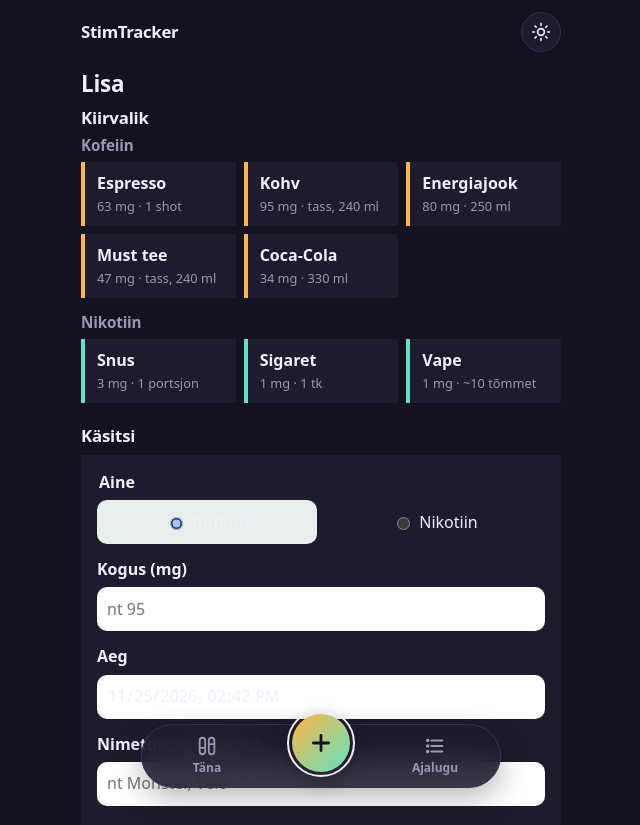
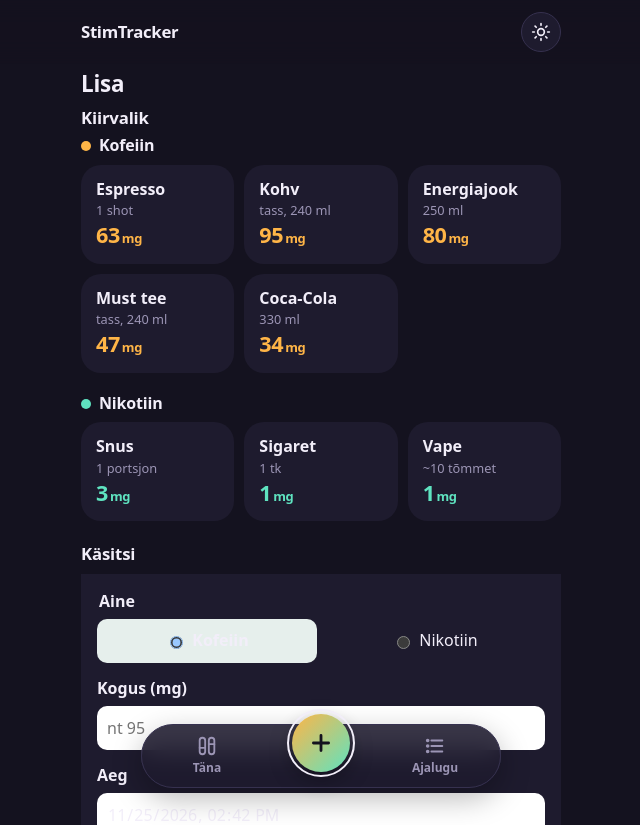
Before and after one commit to rakenduste-programmeerimine-2026/StimTracker, a Next.js app: page /add in a window 1280 px wide. Shown: the top 825 px of the page, without its empty margins (319-959 px from the left). Built offline with nearby package versions, Linux system fonts and the light colour scheme.

Commit message:
feat(ui): restyle presets as tiles with the amount up front

```diff
--- a/src/components/PresetButtons.module.css
+++ b/src/components/PresetButtons.module.css
@@ -1,52 +1,82 @@
 .group + .group {
-  margin-top: 16px;
+  margin-top: 22px;
 }
 
 .heading {
-  margin: 0 0 8px;
-  font-size: 0.95rem;
-  color: var(--muted);
-  font-weight: 600;
+  display: flex;
+  align-items: center;
+  gap: 8px;
+  margin: 0 0 10px;
+  font-size: 1rem;
+  font-weight: 700;
+}
+
+.heading::before {
+  content: "";
+  width: 10px;
+  height: 10px;
+  border-radius: 50%;
+  background: var(--tone);
+}
+
+.caffeine {
+  --tone: var(--caffeine);
+  --tone-dim: var(--caffeine-dim);
+}
+
+.nicotine {
+  --tone: var(--nicotine);
+  --tone-dim: var(--nicotine-dim);
 }
 
 .grid {
   display: grid;
-  grid-template-columns: repeat(auto-fill, minmax(120px, 1fr));
-  gap: 8px;
+  grid-template-columns: repeat(auto-fill, minmax(140px, 1fr));
+  gap: 10px;
 }
 
 .button {
   display: flex;
   flex-direction: column;
   align-items: flex-start;
-  gap: 2px;
-  min-height: 64px;
-  padding: 10px 12px;
-  border: 1px solid var(--border);
-  border-radius: var(--radius);
+  min-height: 84px;
+  padding: 12px 14px;
+  border: 1px solid transparent;
+  border-radius: 20px;
   background: var(--surface);
-  color: var(--text);
   text-align: left;
   cursor: pointer;
+  transition: background-color 0.15s, transform 0.1s;
+}
+
+.button:hover {
+  border-color: var(--line);
 }
 
 .button:active {
-  transform: scale(0.98);
-}
-
-.caffeine {
-  border-left: 4px solid var(--caffeine);
-}
-
-.nicotine {
-  border-left: 4px solid var(--nicotine);
+  transform: scale(0.97);
+  background: var(--tone-dim);
 }
 
 .label {
+  font-weight: 650;
+}
+
+.amount {
+  margin-top: auto;
+  font-size: 1.35rem;
+  font-weight: 800;
+  letter-spacing: -0.02em;
+  color: var(--tone);
+}
+
+.unit {
+  margin-left: 2px;
+  font-size: 0.6em;
   font-weight: 600;
 }
 
-.meta {
+.size {
   font-size: 0.8rem;
   color: var(--muted);
 }
--- a/src/components/PresetButtons.tsx
+++ b/src/components/PresetButtons.tsx
@@ -13,7 +13,11 @@ export default function PresetButtons({ onPick }: Props) {
   return (
     <div>
       {SUBSTANCES.map((substance) => (
-        <section key={substance} className={styles.group} aria-labelledby={`presets-${substance}`}>
+        <section
+          key={substance}
+          className={`${styles.group} ${styles[substance]}`}
+          aria-labelledby={`presets-${substance}`}
+        >
           <h3 id={`presets-${substance}`} className={styles.heading}>
             {SUBSTANCE_LABEL[substance]}
           </h3>
@@ -22,13 +26,15 @@ export default function PresetButtons({ onPick }: Props) {
               <button
                 key={preset.id}
                 type="button"
-                className={`${styles.button} ${styles[substance]}`}
+                className={styles.button}
                 onClick={() => onPick(preset)}
                 aria-label={`Lisa ${preset.label}, ${preset.amountMg} mg`}
               >
                 <span className={styles.label}>{preset.label}</span>
-                <span className={styles.meta}>
-                  {preset.amountMg} mg · {preset.size}
+                <span className={styles.size}>{preset.size}</span>
+                <span className={styles.amount}>
+                  {preset.amountMg}
+                  <span className={styles.unit}>mg</span>
                 </span>
               </button>
             ))}
```
